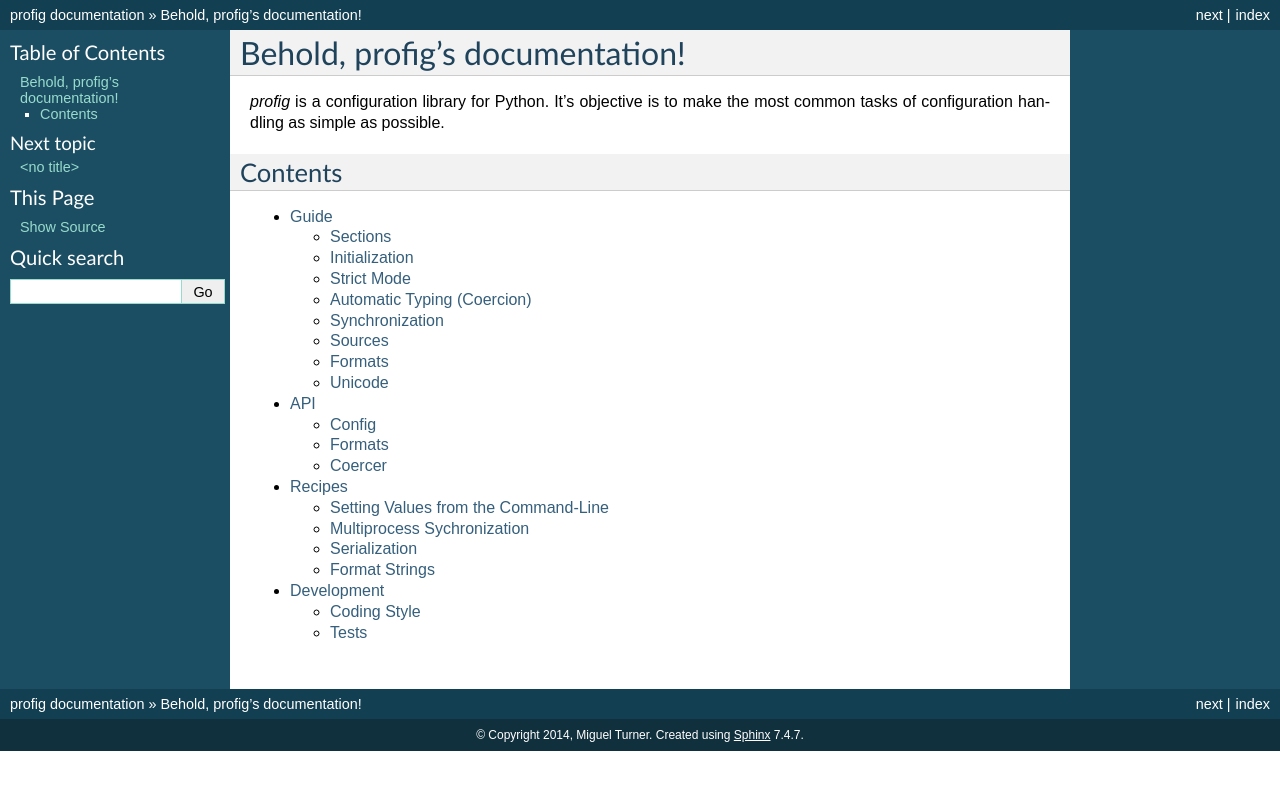
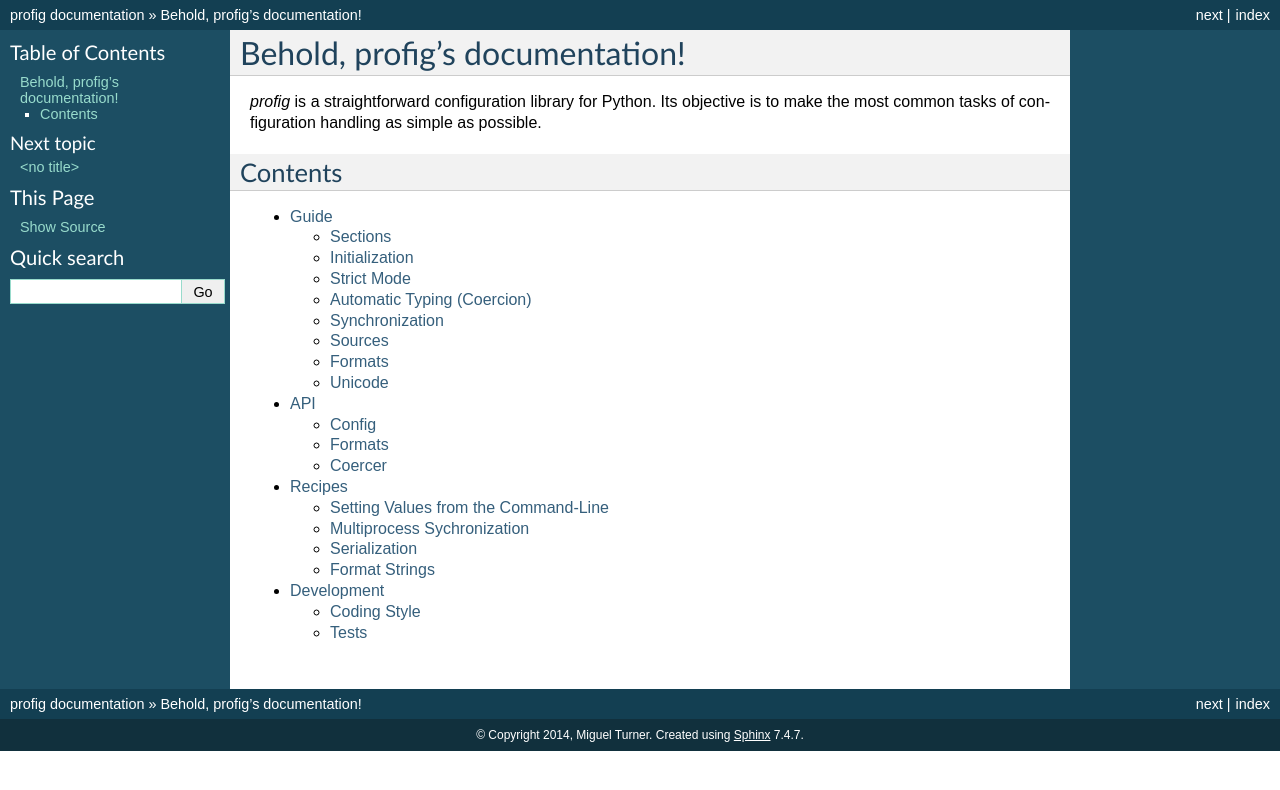
Before and after one commit to dhagrow/profig, a Sphinx documentation site: the page built from docs/index.txt, in a window 1280 px wide. Shown: the top 790 px of the page. Built offline with Sphinx 7.4.7, drawn with Linux system fonts in a browser that asks for light colours; the version number could not be read and is left out.

Commit message:
docs: tweaks

```diff
--- a/README.rst
+++ b/README.rst
@@ -1,7 +1,7 @@
 Overview
 ========
 
-*profig* is a configuration library for Python.
+*profig* is a straightforward configuration library for Python.
 
 .. image:: https://travis-ci.org/dhagrow/profig.svg?branch=master
     :target: https://travis-ci.org/dhagrow/profig
--- a/docs/index.txt
+++ b/docs/index.txt
@@ -4,8 +4,9 @@
 Behold, profig's documentation!
 ===============================
 
-*profig* is a configuration library for Python. It's objective is to make
-the most common tasks of configuration handling as simple as possible.
+*profig* is a straightforward configuration library for Python. Its
+objective is to make the most common tasks of configuration handling as
+simple as possible.
 
 Contents
 --------
```
Also changed, not shown: other parts of README.rst (+1 -0 lines).
